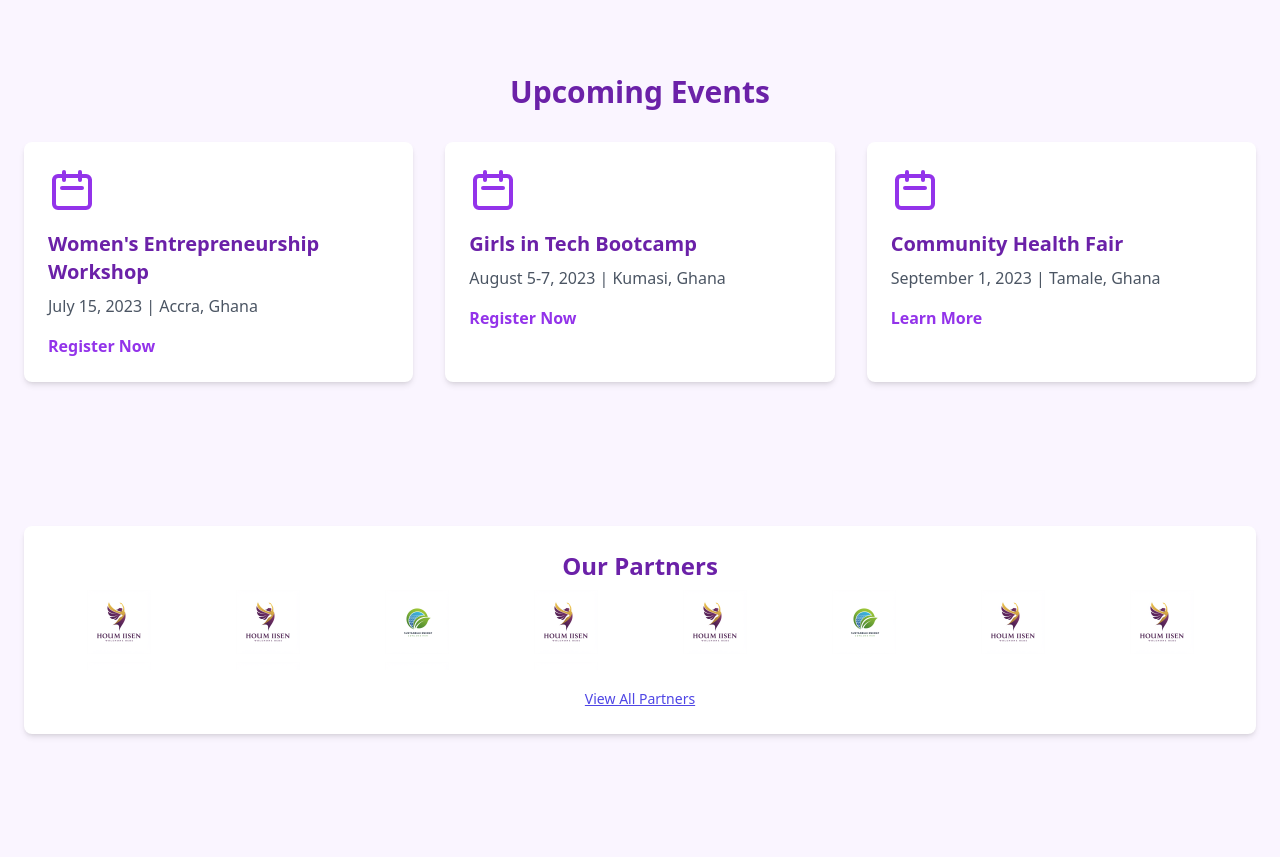
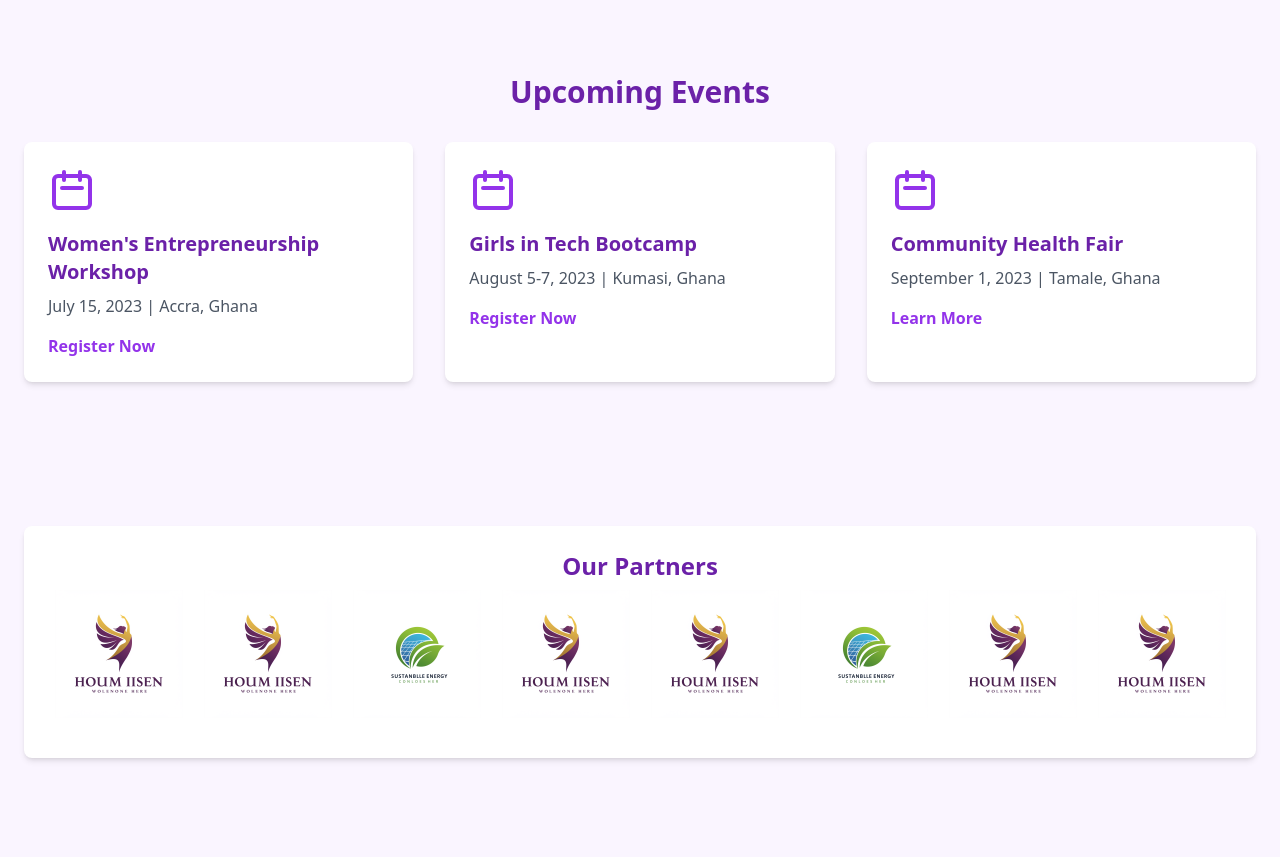
Before and after one commit to jerryowusu/Women-in-Action, a plain HTML site: page index.html in a window 1280 px wide. Shown: the part 1854-2711 px from the top of the page. Drawn offline with nearby package versions, Linux system fonts and the light colour scheme; a script that the page names is missing.

Commit message:
Updated size of images

```diff
--- a/index.html
+++ b/index.html
@@ -197,23 +197,23 @@
         <section class="events-section py-12 px-6">
         <div class="container mx-auto mb-16 bg-white p-6  rounded-lg shadow-md lg:self-start">
             <h3 class="text-2xl font-bold text-purple-800 mb-2 text-center">Our Partners</h3>
-            <div class="container overflow-hidden h-20 mx-auto grid grid-cols-4 sm:grid-cols-6 lg:grid-cols-8 gap-2 mb-4">
-                <img src="images/logo4.jpg" alt="Partner 1" class="h-16 mx-auto">
-                <img src="images/logo4.jpg" alt="Partner 2" class="h-16 mx-auto">
-                <img src="images/logo3.jpg" alt="Partner 3" class="h-16 mx-auto">
-                <img src="images/logo4.jpg" alt="Partner 4" class="h-16 mx-auto">
-                <img src="images/logo4.jpg" alt="Partner 5" class="h-16 mx-auto">
-                <img src="images/logo3.jpg" alt="Partner 6" class="h-16 mx-auto">
-                <img src="images/logo4.jpg" alt="Partner 1" class="h-16 mx-auto">
-                <img src="images/logo4.jpg" alt="Partner 2" class="h-16 mx-auto">
-                <img src="images/logo3.jpg" alt="Partner 3" class="h-16 mx-auto">
-                <img src="images/logo4.jpg" alt="Partner 4" class="h-16 mx-auto">
-                <img src="images/logo4.jpg" alt="Partner 5" class="h-16 mx-auto">
-                <img src="images/logo3.jpg" alt="Partner 6" class="h-16 mx-auto">
+            <div class="container overflow-hidden h-32 mx-auto grid grid-cols-4 sm:grid-cols-6 lg:grid-cols-8 gap-2 mb-4">
+                <img src="images/logo4.jpg" alt="Partner 1" class="h-32 mx-auto">
+                <img src="images/logo4.jpg" alt="Partner 2" class="h-32 mx-auto">
+                <img src="images/logo3.jpg" alt="Partner 3" class="h-32 mx-auto">
+                <img src="images/logo4.jpg" alt="Partner 4" class="h-32 mx-auto">
+                <img src="images/logo4.jpg" alt="Partner 5" class="h-32 mx-auto">
+                <img src="images/logo3.jpg" alt="Partner 6" class="h-32 mx-auto">
+                <img src="images/logo4.jpg" alt="Partner 1" class="h-32 mx-auto">
+                <img src="images/logo4.jpg" alt="Partner 2" class="h-32 mx-auto">
+                <img src="images/logo3.jpg" alt="Partner 3" class="h-32 mx-auto">
+                <img src="images/logo4.jpg" alt="Partner 4" class="h-32 mx-auto">
+                <img src="images/logo4.jpg" alt="Partner 5" class="h-32 mx-auto">
+                <img src="images/logo3.jpg" alt="Partner 6" class="h-32 mx-auto">
             </div>
-            <div class="text-center mt-2">
+            <!-- <div class="text-center mt-2">
                 <a href="partners.html" class="text-indigo-600 text-sm hover:text-indigo-800 underline">View All Partners</a>
-            </div>
+            </div> -->
         </div>
         </section>
 
```
